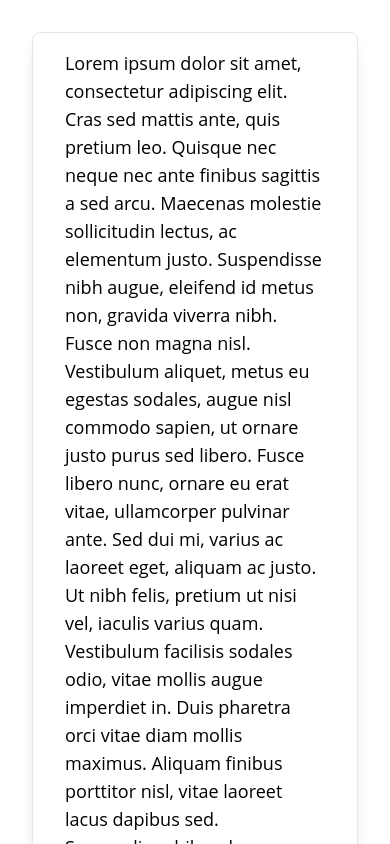
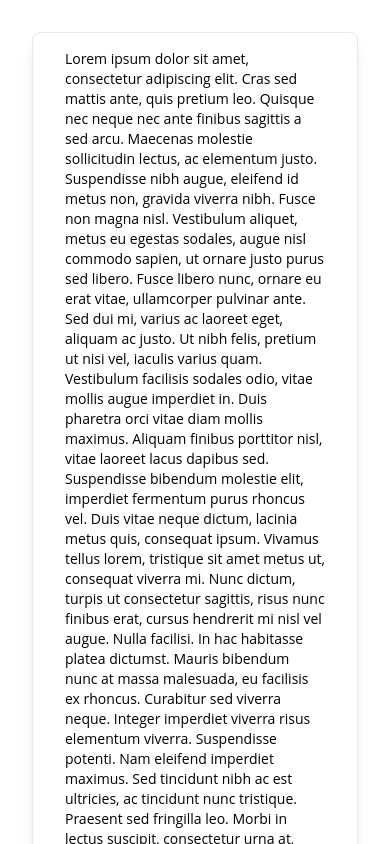
Before and after one commit to sunghogo/personal-website, a React (Create React App) app: page / in a window 390 px wide. Shown: the top 844 px of the page. Built offline with nearby package versions, Linux system fonts and the light colour scheme.

Commit message:
Container.js: Added responsive font sizing

```diff
--- a/src/components/Container.js
+++ b/src/components/Container.js
@@ -1,6 +1,6 @@
 function Container() {
   return (
-    <div className="container mx-auto my-4 px-8 py-4 border rounded-lg shadow-lg bg-white font-open-sans text-lg">
+    <div className="container mx-auto my-4 px-8 py-4 border rounded-lg shadow-lg bg-white font-open-sans text-sm sm:text-base md:text-lg">
       Lorem ipsum dolor sit amet, consectetur adipiscing elit. Cras sed mattis
       ante, quis pretium leo. Quisque nec neque nec ante finibus sagittis a sed
       arcu. Maecenas molestie sollicitudin lectus, ac elementum justo.
```
